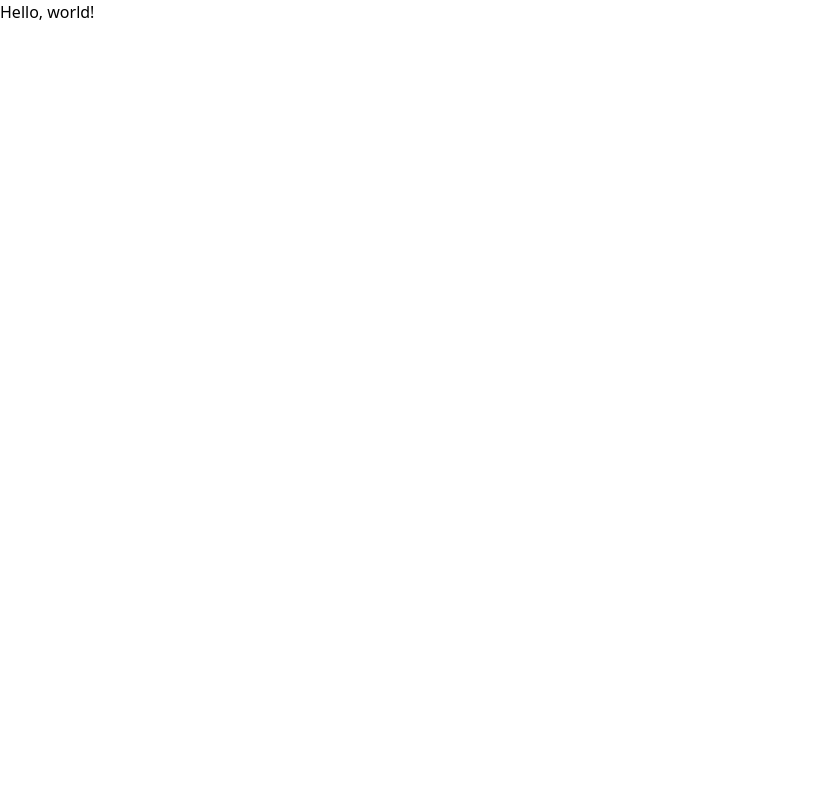
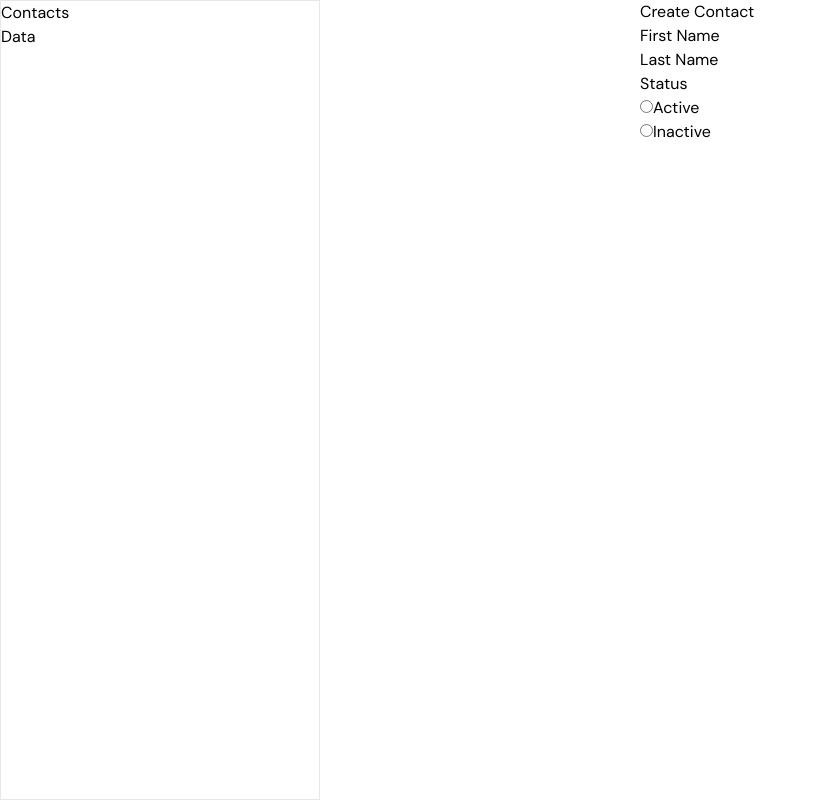
Before and after one commit to KarthikRaju391/contact-manager, a React (Vite) app: page / in a window 1280 px wide. Shown: the whole page, without its empty margins (0-816 px from the left). Built offline with nearby package versions, Linux system fonts and the light colour scheme.

Commit message:
add contact form component

```diff
--- a/src/App.tsx
+++ b/src/App.tsx
@@ -1,12 +1,23 @@
-import { useState } from 'react'
+import { BrowserRouter as Router, Routes, Route } from "react-router-dom";
+import Navbar from "./components/Navbar";
+import Contacts from "./pages/Contacts";
 
 function App() {
-
-  return (
-    <>
-      <h1>Hello, world!</h1>
-    </>
-  )
+	return (
+		<>
+			<div>
+				<Router>
+					<div className="grid grid-cols-2">
+						<Navbar />
+						<Routes>
+							<Route path="/" element={<Contacts />} />
+							<Route path="/data" element={<h1>Data</h1>} />
+						</Routes>
+					</div>
+				</Router>
+			</div>
+		</>
+	);
 }
 
-export default App
+export default App;
--- /dev/null
+++ b/src/components/ContactForm.tsx
@@ -0,0 +1,39 @@
+const ContactForm = () => {
+	return (
+		<div>
+			<h1>Create Contact</h1>
+			<form>
+				<section>
+					<div>
+						<label htmlFor="first-name">First Name</label>
+						<input type="text" id="first-name" />
+					</div>
+					<div>
+						<label htmlFor="last-name">Last Name</label>
+						<input type="text" id="last-name" />
+					</div>
+				</section>
+				<section>
+					<label htmlFor="status">Status</label>
+					<div>
+						<div>
+							<input type="radio" id="active" name="status" value="active" />
+							<label htmlFor="active">Active</label>
+						</div>
+						<div>
+							<input
+								type="radio"
+								id="inactive"
+								name="status"
+								value="inactive"
+							/>
+							<label htmlFor="inactive">Inactive</label>
+						</div>
+					</div>
+				</section>
+			</form>
+		</div>
+	);
+};
+
+export default ContactForm;
--- /dev/null
+++ b/src/components/Navbar.tsx
@@ -0,0 +1,18 @@
+import { Link } from "react-router-dom";
+
+const Navbar = () => {
+	return (
+		<nav className="border min-h-screen max-w-xs">
+			<ul>
+				<li>
+					<Link to="/">Contacts</Link>
+				</li>
+				<li>
+					<Link to="/data">Data</Link>
+				</li>
+			</ul>
+		</nav>
+	);
+};
+
+export default Navbar;
--- /dev/null
+++ b/src/components/NoContacts.tsx
@@ -0,0 +1,12 @@
+import { Link } from "react-router-dom";
+
+const NoContacts = () => {
+  return (
+    <div>
+        <h1>No Contacts Found</h1>
+        <Link to="/add-contact" className="text-blue-500 hover:text-blue-600" />
+    </div>
+  )
+};
+
+export default NoContacts;
--- a/src/index.css
+++ b/src/index.css
@@ -1,3 +1,10 @@
+@import url("https://fonts.googleapis.com/css2?family=DM+Sans:ital,wght@0,400;0,500;0,700;1,400;1,500;1,700&display=swap");
+
 @tailwind base;
 @tailwind components;
 @tailwind utilities;
+
+
+:root {
+    font-family: 'DM Sans', sans-serif;
+}
--- /dev/null
+++ b/src/pages/Contacts.tsx
@@ -0,0 +1,11 @@
+import ContactForm from "../components/ContactForm";
+
+const Contacts = () => {
+	return (
+		<div>
+			<ContactForm />
+		</div>
+	);
+};
+
+export default Contacts;
```
